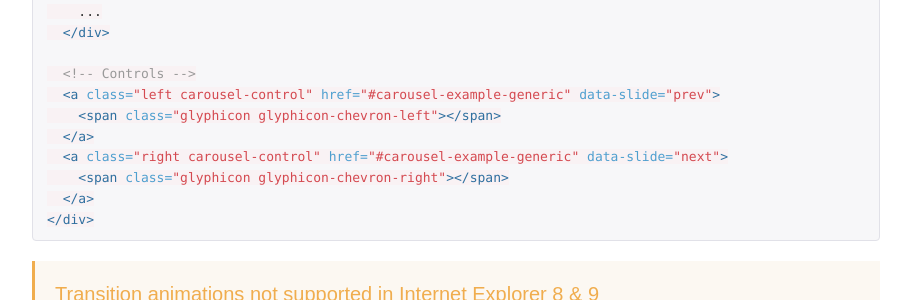
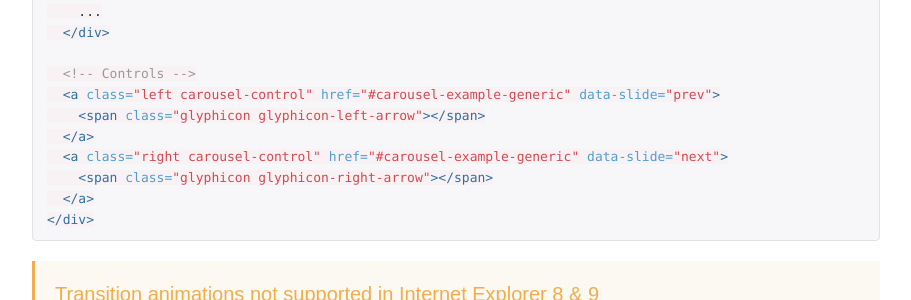
Before and after one commit to ncstate/ncstate-bootstrap, a Jekyll site: the page built from docs/javascript.html, in a window 1280 px wide and 900 px high, scrolled down 32757 px. Shown: the part 152-452 px from the top of the window, without its empty margins (38-949 px from the left). Built offline with Jekyll 4.4.1, drawn with Linux system fonts in a browser that asks for light colours; nearby versions of some CDN libraries; some web fonts are replaced; Markdown is read by kramdown in place of the engine named in the settings; comment, search, counter and statistics services are not loaded.

Commit message:
correct example carousel glyphicons

```diff
--- a/docs/javascript.html
+++ b/docs/javascript.html
@@ -1828,10 +1828,10 @@ $('#myCollapsible').on('hidden.bs.collapse', function () {
         </div>
       </div>
       <a class="left carousel-control" href="#carousel-example-generic" data-slide="prev">
-        <span class="glyphicon glyphicon-chevron-left"></span>
+        <span class="glyphicon glyphicon-left-arrow"></span>
       </a>
       <a class="right carousel-control" href="#carousel-example-generic" data-slide="next">
-        <span class="glyphicon glyphicon-chevron-right"></span>
+        <span class="glyphicon glyphicon-right-arrow"></span>
       </a>
     </div>
   </div><!-- /example -->
@@ -1857,10 +1857,10 @@ $('#myCollapsible').on('hidden.bs.collapse', function () {
 
   <!-- Controls -->
   <a class="left carousel-control" href="#carousel-example-generic" data-slide="prev">
-    <span class="glyphicon glyphicon-chevron-left"></span>
+    <span class="glyphicon glyphicon-left-arrow"></span>
   </a>
   <a class="right carousel-control" href="#carousel-example-generic" data-slide="next">
-    <span class="glyphicon glyphicon-chevron-right"></span>
+    <span class="glyphicon glyphicon-right-arrow"></span>
   </a>
 </div>
 {% endhighlight %}
```
